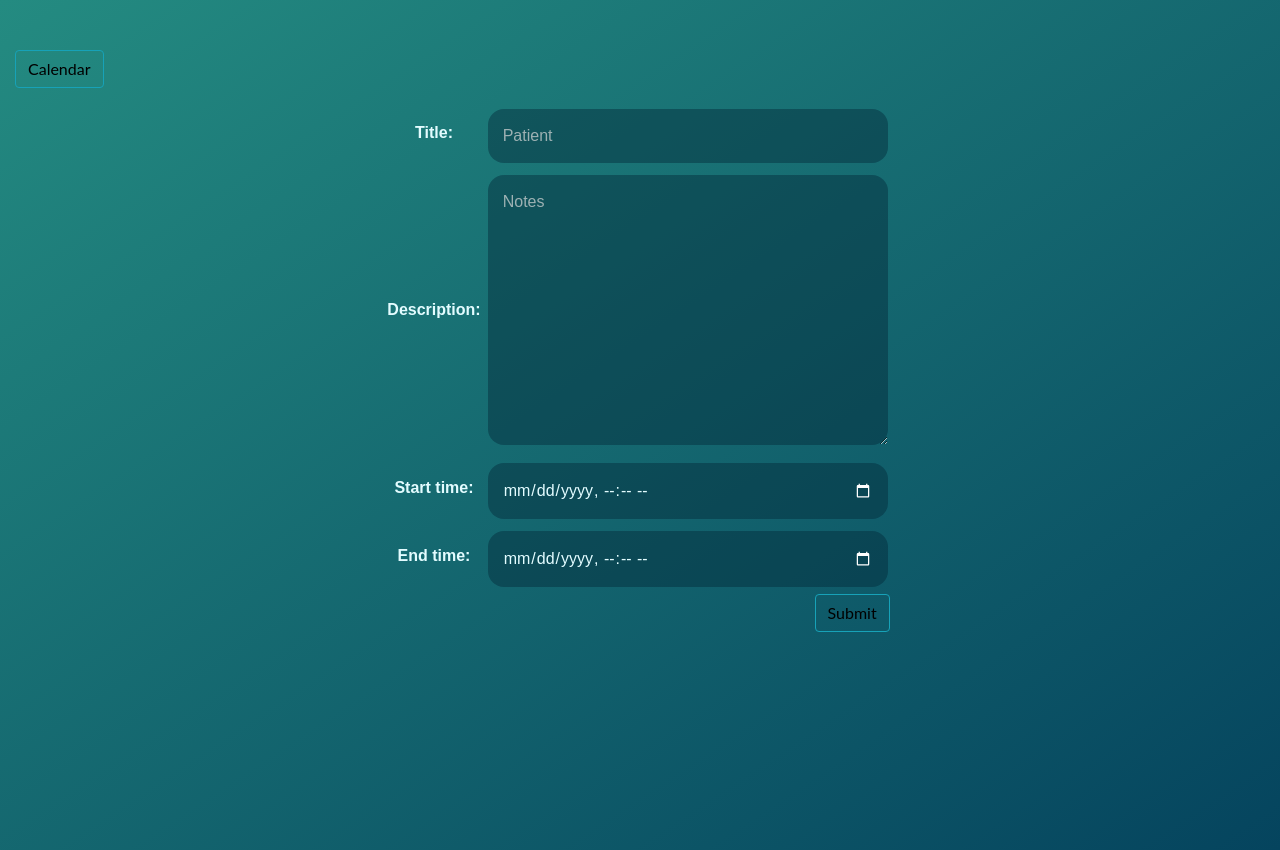
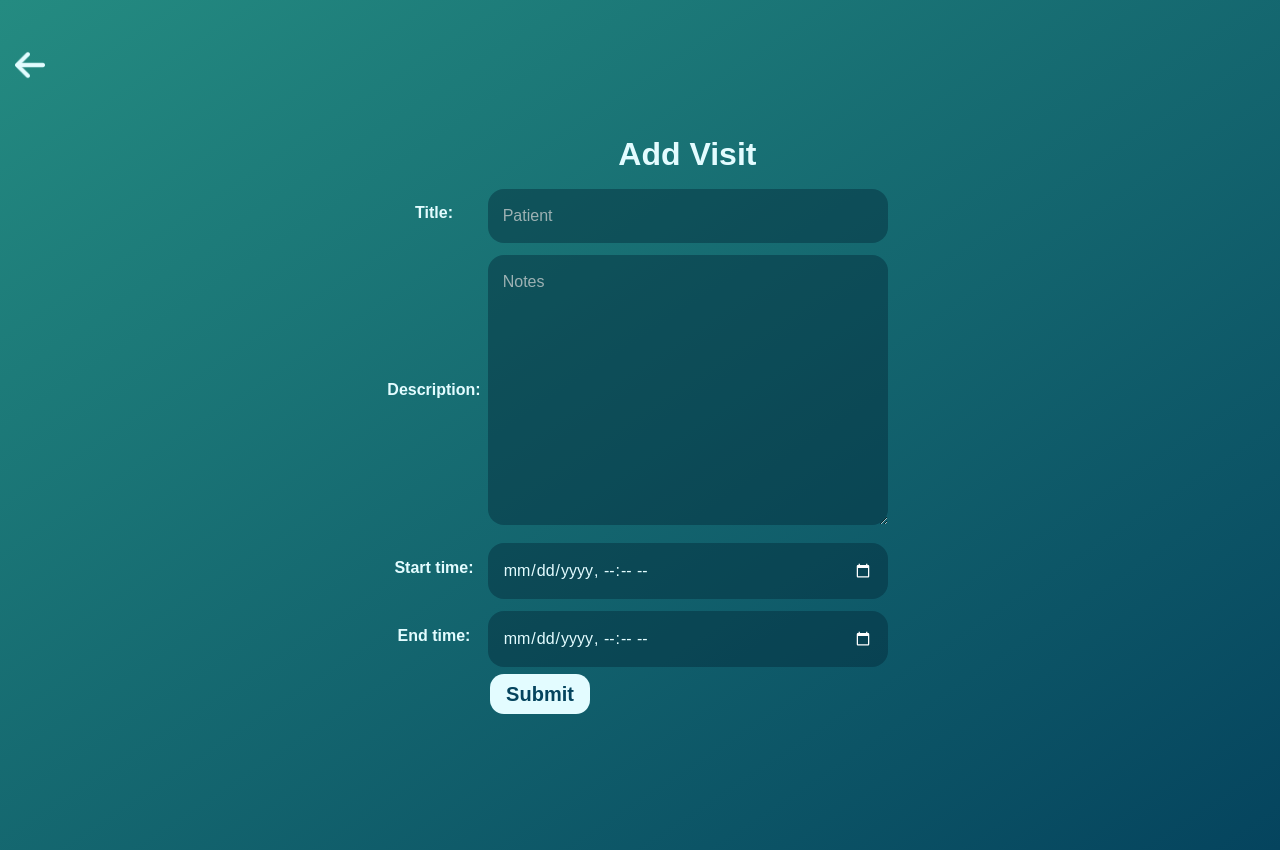
Before and after one commit to sviatoslavstehnii/patients, a Django app: page /event/new/ in a window 1280 px wide. Run offline with Django 4.2, Linux system fonts and the light colour scheme; some libraries are stand-ins or nearby versions.

Commit message:
fixed frontend

```diff
--- a/patients/patients_app/templates/patients_app/create_patient.html
+++ b/patients/patients_app/templates/patients_app/create_patient.html
@@ -9,10 +9,7 @@
                         {% csrf_token %}
                         {{ form.as_table }}
                     </table>
-                    <button style="display: inline-block;
-                    border: 1px solid #ccc; background-color: #f5f5f5; color: #333; padding: 0.5em 1em; text-decoration: none; font-weight: bold; border-radius: 3px; cursor: pointer;"
-                                type="submit">Submit
-                        </button>
+                    <button class="submit2" type="submit">Submit </button>
                 </form>
             </div>
         </div>
--- a/patients/patients_app/templates/patients_app/event.html
+++ b/patients/patients_app/templates/patients_app/event.html
@@ -14,16 +14,17 @@
     crossorigin="anonymous">
   <link rel="stylesheet" type="text/css" href="{% static 'patients_app/css/styles.css' %}">
 
-  <title>Calendar</title>
+  <title>Add Visit</title>
 </head>
 <body>
+  <div class="clearfix">
+    <a href="{% url 'calendar' %}"><img src="{% static 'images/arrow.png' %}" alt="backarrow" class="item"></a>
+  </div>
 
-  <h1 class="title">{% block title %}{% endblock %}</h1>
+  <div class="create_div"><p class="create">Add Visit</p></div>
+  <!-- <h1 class="title">{% block title %}{% endblock %}</h1> -->
 
   {% block content %}
-  <div class="clearfix">
-    <a class="btn btn-info left" href="{% url 'calendar' %}"> Calendar </a>
-  </div>
 
   {% if form.errors %}
       {% for field in form %}
@@ -47,7 +48,7 @@
                 {% csrf_token %}
                 <table class="form form-table">
                   {{ form }}
-                  <tr><td colspan="2"><button type="submit" class="btn btn-info right"> Submit </button></td></tr>
+                  <tr><td colspan="2"><button type="submit" class="submit"> Submit </button></td></tr>
                 </table>
               </form>
         </div>
```
Also changed, not shown: patients/patients_app/templates/patients_app/calendar.html (+4 -4 lines), patients/patients_app/templates/patients_app/patients_list.html (+5 -4 lines), patients/patients_app/static/images/arrow.png (added), patients/patients_app/static/images/plus.png (added).
